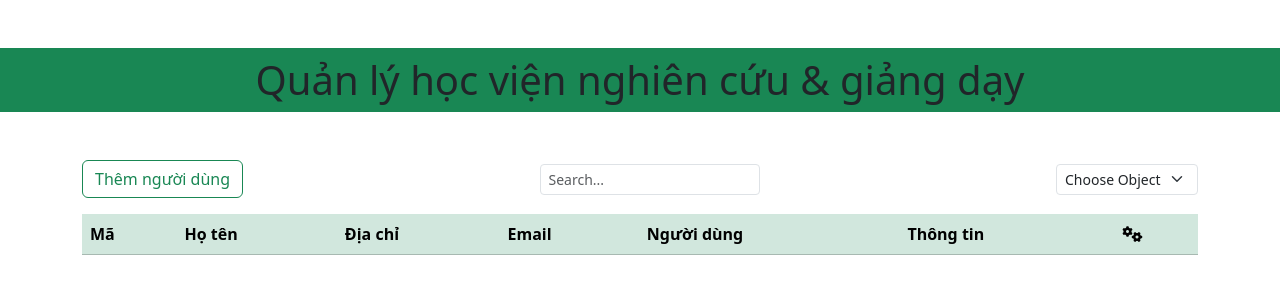
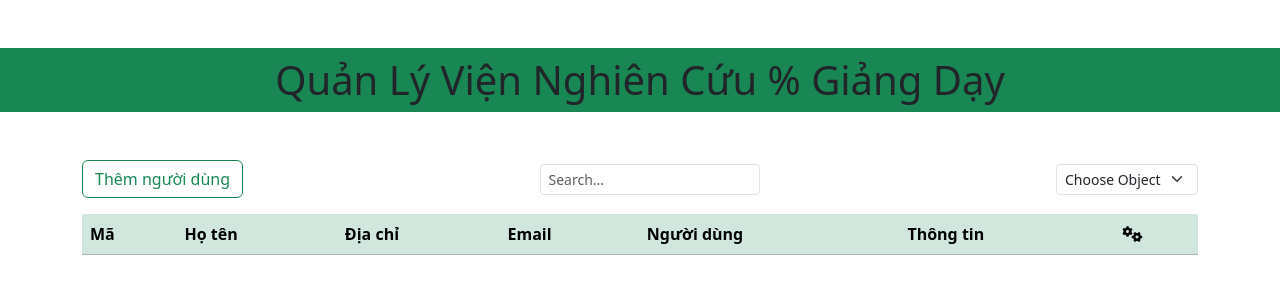
Before and after one commit to zacking0712/QLNghienCuu, a plain HTML site: page index.html in a window 1280 px wide. Drawn offline with nearby package versions, Linux system fonts and the light colour scheme.

Commit message:
Còn 1 phần nhỏ

```diff
--- a/index.html
+++ b/index.html
@@ -1,7 +1,7 @@
 <!doctype html>
 <html lang="en">
     <head>
-        <title>Title</title>
+        <title>Quản Lý Viện Nghiên Cứu % Giảng Dạy</title>
         <!-- Required meta tags -->
         <meta charset="utf-8" />
         <meta
@@ -32,7 +32,7 @@
 
     <body>
 
-        <h1 class="bg-success text-center text-dark my-5 py-2 px-3">Quản lý học viện nghiên cứu & giảng dạy</h1>
+        <h1 class="bg-success text-center text-dark my-5 py-2 px-3">Quản Lý Viện Nghiên Cứu % Giảng Dạy</h1>
         <div class="container my-3">
             <div class="services d-flex justify-content-between align-items-center mb-3">
                 <!-- Button trigger modal -->
```
